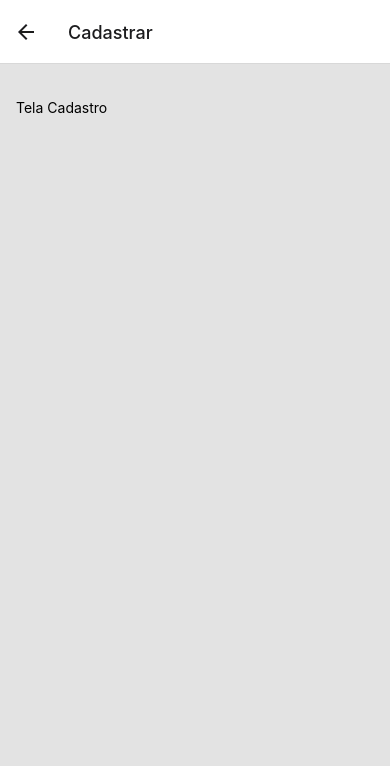
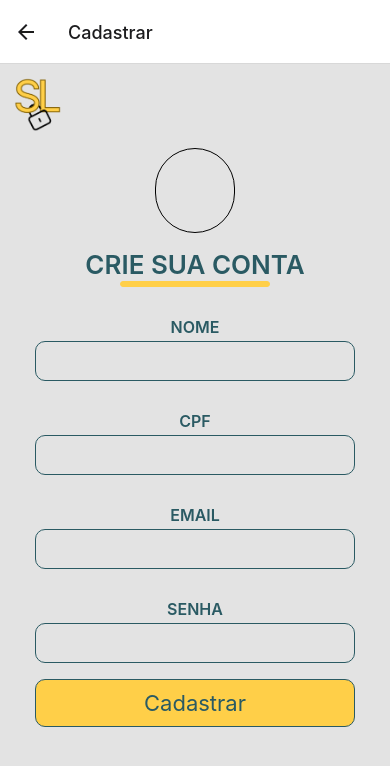
Before and after one commit to cacadoresdecodigo/mobile-react-native, a React Native app: screen /CadastrarTela in a window 390 px wide. Shown: the top 766 px of the page. Built offline with nearby package versions, Linux system fonts and the light colour scheme.

Commit message:
criacao tela cadastrar

```diff
--- a/Telas/CadastrarTela/CadastrarTela.js
+++ b/Telas/CadastrarTela/CadastrarTela.js
@@ -1,12 +1,37 @@
 import React from "react";
-import { Text, View } from "react-native";
+import { ScrollView, Text, TextInput, TouchableOpacity, View, Image } from "react-native";
 
+import Header from "../Header/Header";
 import styles from "./CadastrarTelaStyle";
 
-export default function CadastrarTela(){
-    return(
-        <View style={styles.container}>
-            <Text>Tela Cadastro</Text>
+export default function CadastrarTela() {
+  return (
+    <View style={styles.container}>
+      <Header />
+      <ScrollView>
+        <View style={styles.viewConteudo}>
+        <Image style={styles.fotoAvatar} src={("https://i.pravatar.cc/300")} />
+          <Text style={styles.textoH1}>CRIE SUA CONTA</Text>
+
+          <View style={styles.divisor}></View>
+
+          <Text style={styles.textoInput}>NOME</Text>
+          <TextInput style={styles.inputs} />
+
+          <Text style={styles.textoInput}>CPF</Text>
+          <TextInput style={styles.inputs} />
+
+          <Text style={styles.textoInput}>EMAIL</Text>
+          <TextInput style={styles.inputs} />
+
+          <Text style={styles.textoInput}>SENHA</Text>
+          <TextInput style={styles.inputs} />
+
+          <TouchableOpacity style={styles.botao} title="Entrar" onPress={() => navigation.navigate("LoginTela")}>
+            <Text style={styles.textoBotao}>Cadastrar</Text>
+          </TouchableOpacity>
         </View>
-    )
+      </ScrollView>
+    </View>
+  );
 }
--- a/Telas/CadastrarTela/CadastrarTelaStyle.js
+++ b/Telas/CadastrarTela/CadastrarTelaStyle.js
@@ -5,9 +5,68 @@ const styles = StyleSheet.create({
   container: {
     flex: 1,
     backgroundColor: "#e3e3e3",
+  },
+  title: {
+    fontSize: 25,
+  },
+  textoH1: {
+    fontSize: 26,
+    textAlign: "center",
+    color: "#2A5A63",
+    fontWeight: "600",
     padding: 16,
-    paddingTop: 35,
   },
+  viewConteudo: {
+    display: "flex",
+    justifyContent: "center",
+    alignItems: "center",
+    paddingTop: 24,
+  },
+  textoInput: {
+    fontSize: 16,
+    paddingTop: 30,
+    paddingBottom: 4,
+    color: "#2A5A63",
+    fontWeight: "600",
+  },
+  inputs: {
+    borderWidth: 1.5,
+    borderRadius: 10,
+    borderColor: "#2A5A63",
+    width: 320,
+    height: 40,
+  },
+  botao: {
+    width: 320,
+    borderWidth: 1,
+    padding: 10,
+    borderRadius: 10,
+    backgroundColor: "#FFCF48",
+    borderColor: "#2A5A63",
+    marginTop: 16,
+  },
+  textoBotao: {
+    fontSize: 22,
+    textAlign: "center",
+    color: "#2A5A63",
+  },
+  divisor: {
+    backgroundColor: "#FFCF48",
+    borderColor: "#FFCF48",
+    borderWidth: 0.8,
+    borderRadius: 10,
+    width: 150,
+    height: 6,
+    marginTop: -15,
+  },
+  fotoAvatar: {
+    width: 80,
+    height: 85,
+    borderWidth: 0.5,
+    padding: 10,
+    borderRadius: 50,
+  },
+
 });
 
 export default styles;
--- a/Telas/HomeTela/HomeTelaStyle.js
+++ b/Telas/HomeTela/HomeTelaStyle.js
@@ -6,9 +6,6 @@ const styles = StyleSheet.create({
     backgroundColor: "#e3e3e3",
     padding: 16,
     paddingTop: 150,
-  },
-  title: {
-    fontSize: 25,
   },
   viewImagem: {
     justifyContent: "center",
--- a/Telas/LoginTela/LoginTelaStyle.js
+++ b/Telas/LoginTela/LoginTelaStyle.js
@@ -7,9 +7,6 @@ const styles = StyleSheet.create({
     backgroundColor: "#e3e3e3",
     padding: 16,
     paddingTop: 35,
-  },
-  title: {
-    fontSize: 25,
   },
   viewImagem: {
     justifyContent: "center",
```
